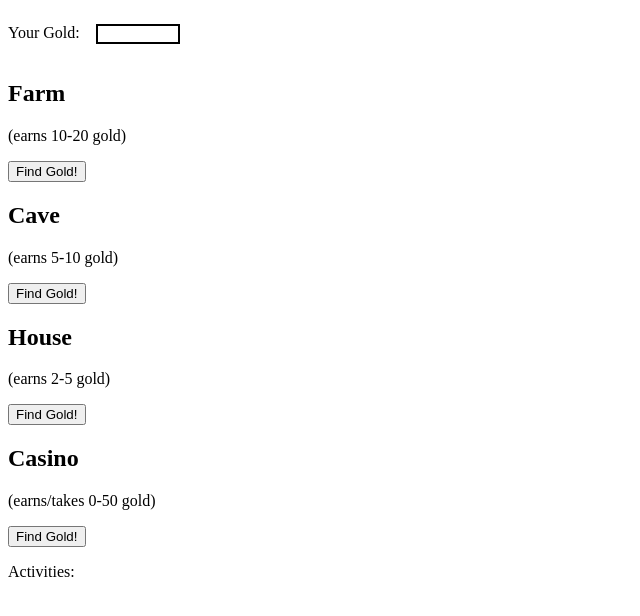
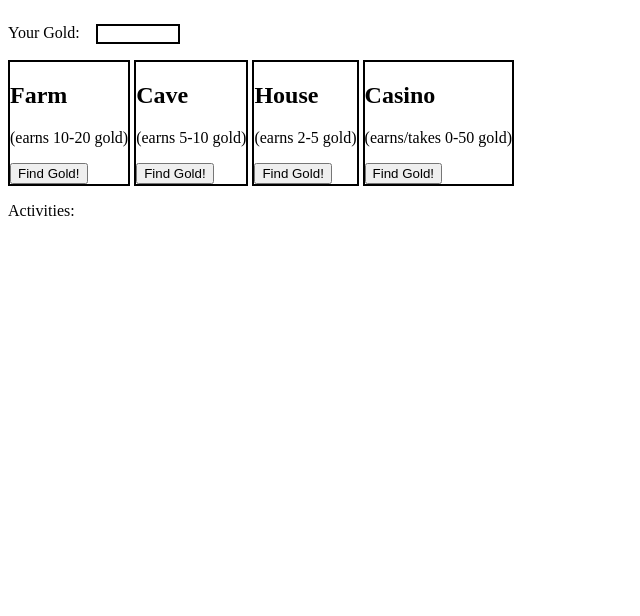
Before and after one commit to JennyWauer/ninja_gold, a Django app: page / in a window 1280 px wide. Shown: the top 616 px of the page, without its empty margins (0-640 px from the left). Run offline with Django 3.2, Linux system fonts and the light colour scheme.

Commit message:
initial place styleing

```diff
--- a/ninja_app/static/style.css
+++ b/ninja_app/static/style.css
@@ -18,3 +18,9 @@
     display: flex;
     padding: 1em;
 }
+
+
+.place {
+    display: inline-block;
+    border: 2px solid black;
+}
```
